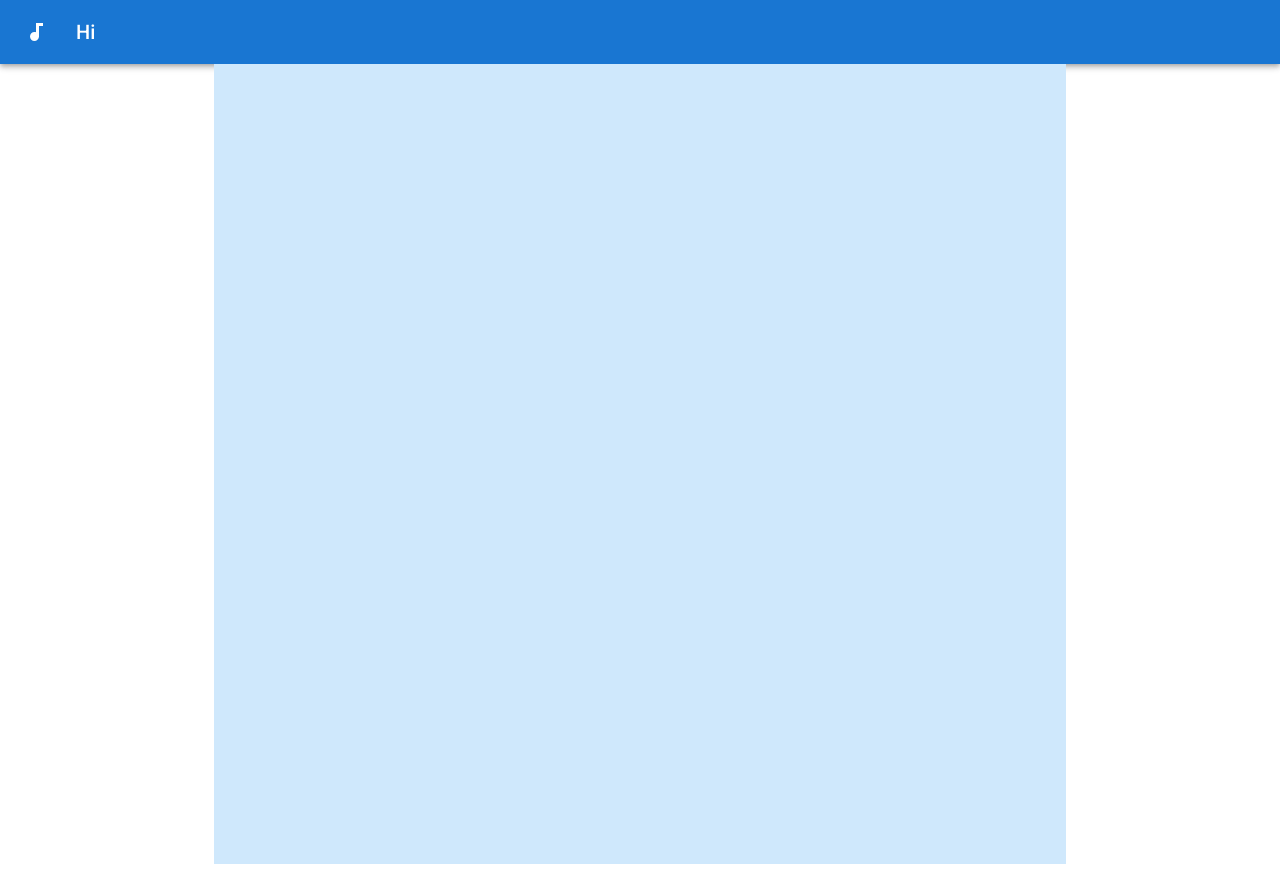
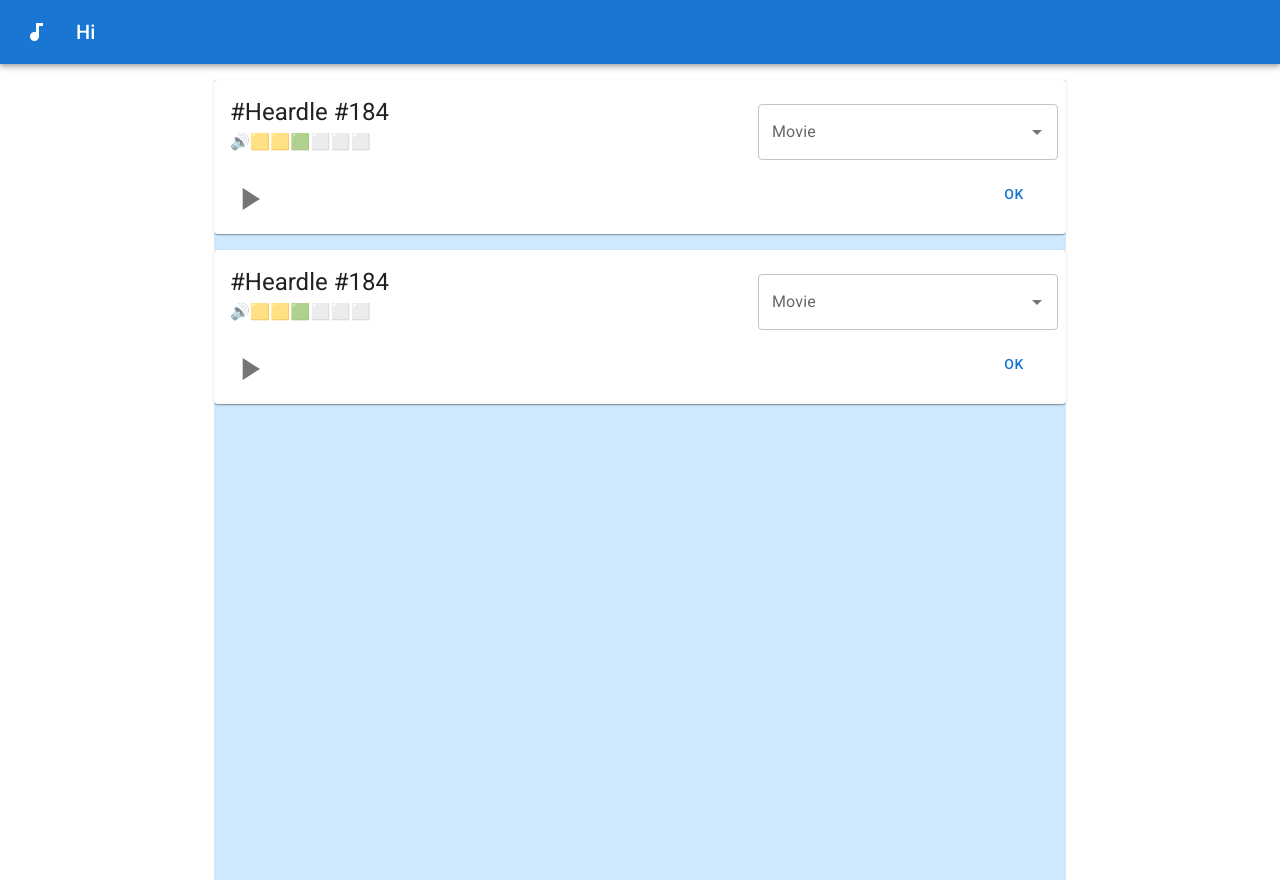
Before and after one commit to maartenderijk/fragment-player, a React (Create React App) app: page / in a window 1280 px wide. Built offline with nearby package versions, Linux system fonts and the light colour scheme.

Commit message:
basic player

```diff
--- a/src/App.tsx
+++ b/src/App.tsx
@@ -3,14 +3,18 @@
 import Box from '@mui/material/Box';
 import Container from '@mui/material/Container';
 import ButtonAppBar from './components/AppBar';
+import MediaControlCard from './components/AudioPlayer';
 
 function App() {
   return (
     <React.Fragment>
       <CssBaseline />
-        <ButtonAppBar/>
+      <ButtonAppBar />
       <Container fixed maxWidth='md'>
-        <Box sx={{ bgcolor: '#cfe8fc', height: '100vh' }} />
+        <Box sx={{ bgcolor: '#cfe8fc', height: '100vh' }}>
+          <MediaControlCard />
+          <MediaControlCard />
+        </Box>
       </Container>
     </React.Fragment>
   );
--- /dev/null
+++ b/src/components/AudioPlayer.tsx
@@ -0,0 +1,68 @@
+import * as React from 'react';
+import { useTheme } from '@mui/material/styles';
+import Box from '@mui/material/Box';
+import Card from '@mui/material/Card';
+import CardContent from '@mui/material/CardContent';
+import CardMedia from '@mui/material/CardMedia';
+import IconButton from '@mui/material/IconButton';
+import Typography from '@mui/material/Typography';
+import SkipPreviousIcon from '@mui/icons-material/SkipPrevious';
+import PlayArrowIcon from '@mui/icons-material/PlayArrow';
+import SkipNextIcon from '@mui/icons-material/SkipNext';
+import { Autocomplete, Button, CardActionArea } from '@mui/material';
+import TextField from '@mui/material/TextField';
+
+
+export default function MediaControlCard() {
+  const theme = useTheme();
+
+  return (
+    <Card sx={{ display: 'flex', justifyContent: 'space-between', mt: 2 }}>
+      <Box sx={{ display: 'flex', flexDirection: 'column' }}>
+        <CardContent sx={{ flex: '1 0 auto' }}>
+          <Typography component="div" variant="h5">
+           #Heardle #184
+          </Typography>
+          <Typography variant="subtitle1" color="text.secondary" component="div">
+            🔊🟨🟨🟩⬜⬜⬜
+          </Typography>
+        </CardContent>
+        <Box sx={{ display: 'flex', alignItems: 'center', pl: 1, pb: 1 }}>
+          <IconButton aria-label="play/pause">
+            <PlayArrowIcon sx={{ height: 38, width: 38 }} />
+          </IconButton>
+        </Box>
+      </Box>
+      <Box sx={{ alignItems: 'center', pl: 1, pb: 1 }}>
+        <ComboBox />
+        <Button
+          sx={{ ml: 28, mt: 2, mr: 1 }}
+        >
+          OK
+        </Button>
+      </Box>
+    </Card>
+  );
+}
+
+
+
+
+
+function ComboBox() {
+  const top100Films = [
+    { label: 'the Beatles', year: 1994 },
+    { label: 'Queen', year: 1994 },
+    { label: 'Stones', year: 1994 },
+    { label: 'Underworld', year: 1994 },
+  ]
+  return (
+    <Autocomplete
+      disablePortal
+      id="combo-box-demo"
+      options={top100Films}
+      sx={{ width: 300, pt: 3, mr: 1 }}
+      renderInput={(params) => <TextField {...params} label="Movie" />}
+    />
+  );
+}
```
